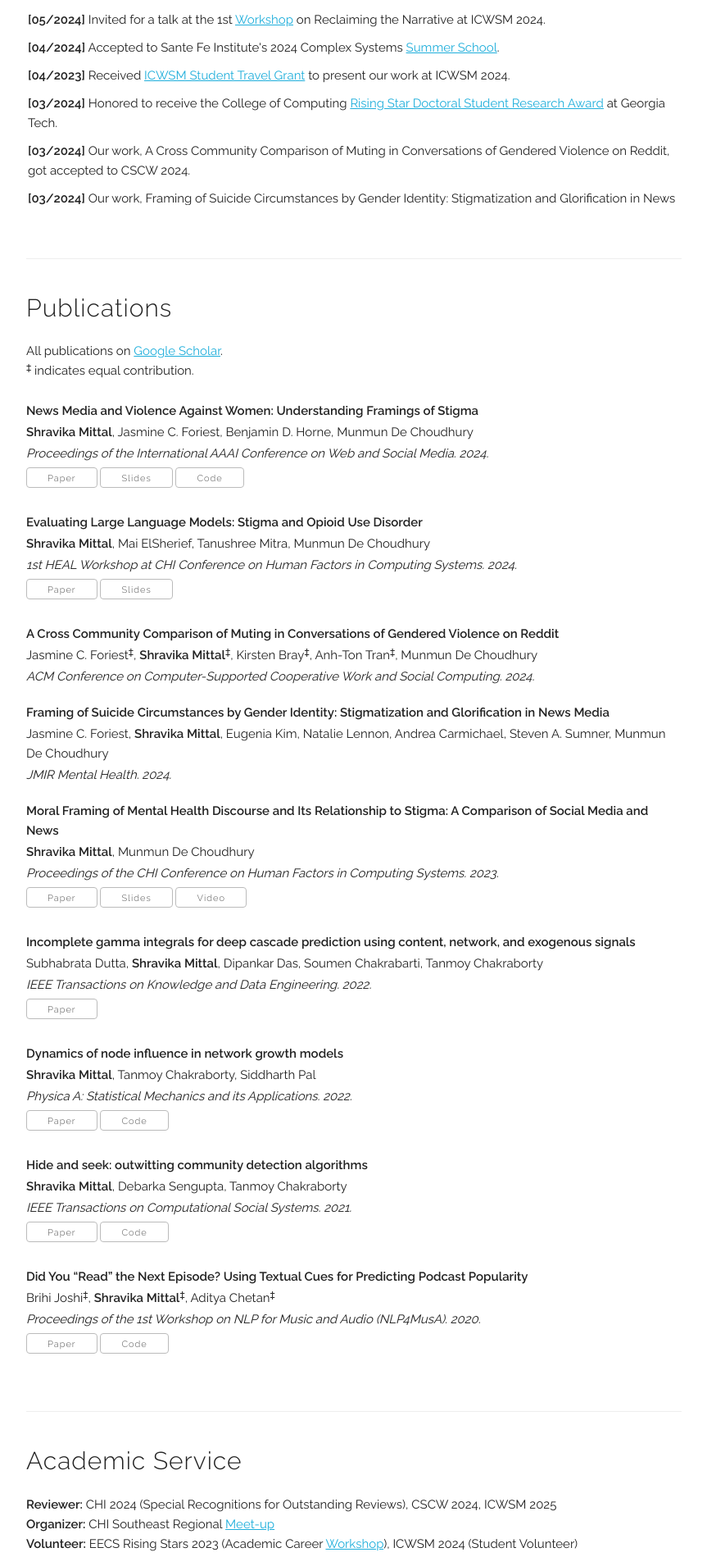
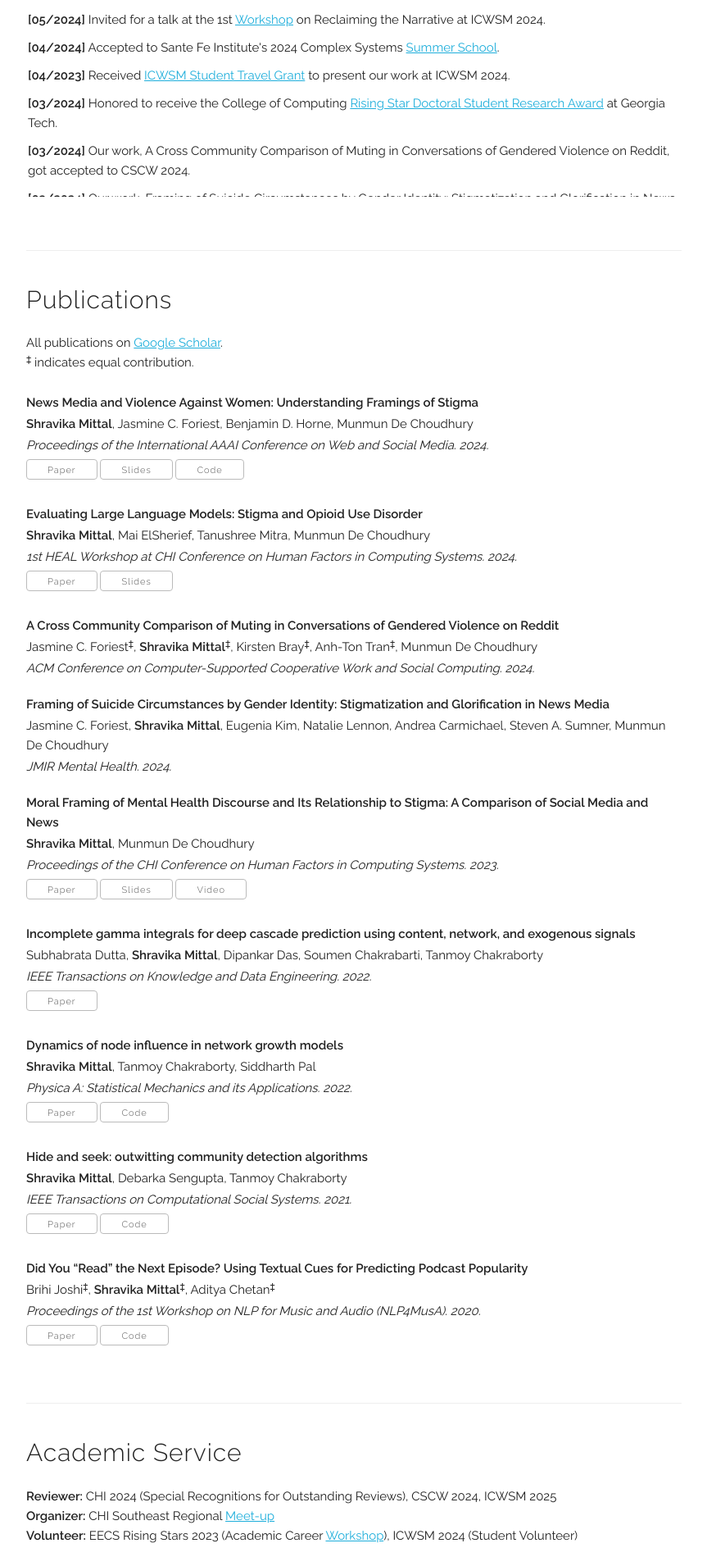
Before and after one commit to mittalshravika/mittalshravika.github.io, a Jekyll site: the page built from index.html, in a window 1280 px wide. Shown: the part 941-2851 px from the top of the page at 82% size, without its empty margins (208-1071 px from the left). Built offline with Jekyll 4.4.1, drawn with Linux system fonts in a browser that asks for light colours; some web fonts are replaced.

Commit message:
decreased news pane height

```diff
--- a/index.html
+++ b/index.html
@@ -56,7 +56,7 @@
 <div class="docs-section" id="news">
   <h4>News</h4>
 
-  <UL style="list-style-type: none; padding: 2px; overflow-y: scroll; height:270px;">
+  <UL style="list-style-type: none; padding: 2px; overflow-y: scroll; height:260px;">
 
     <li> <b>[07/2024]</b>
 
```
